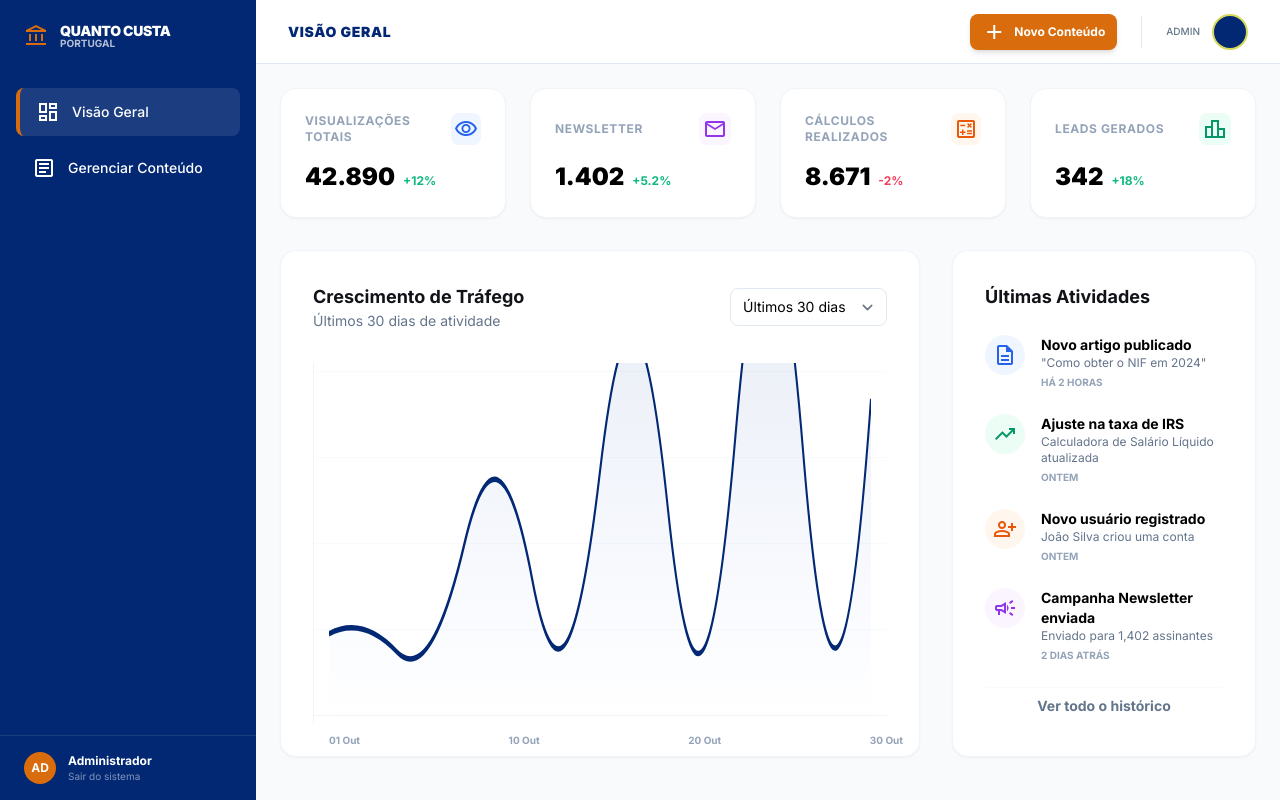
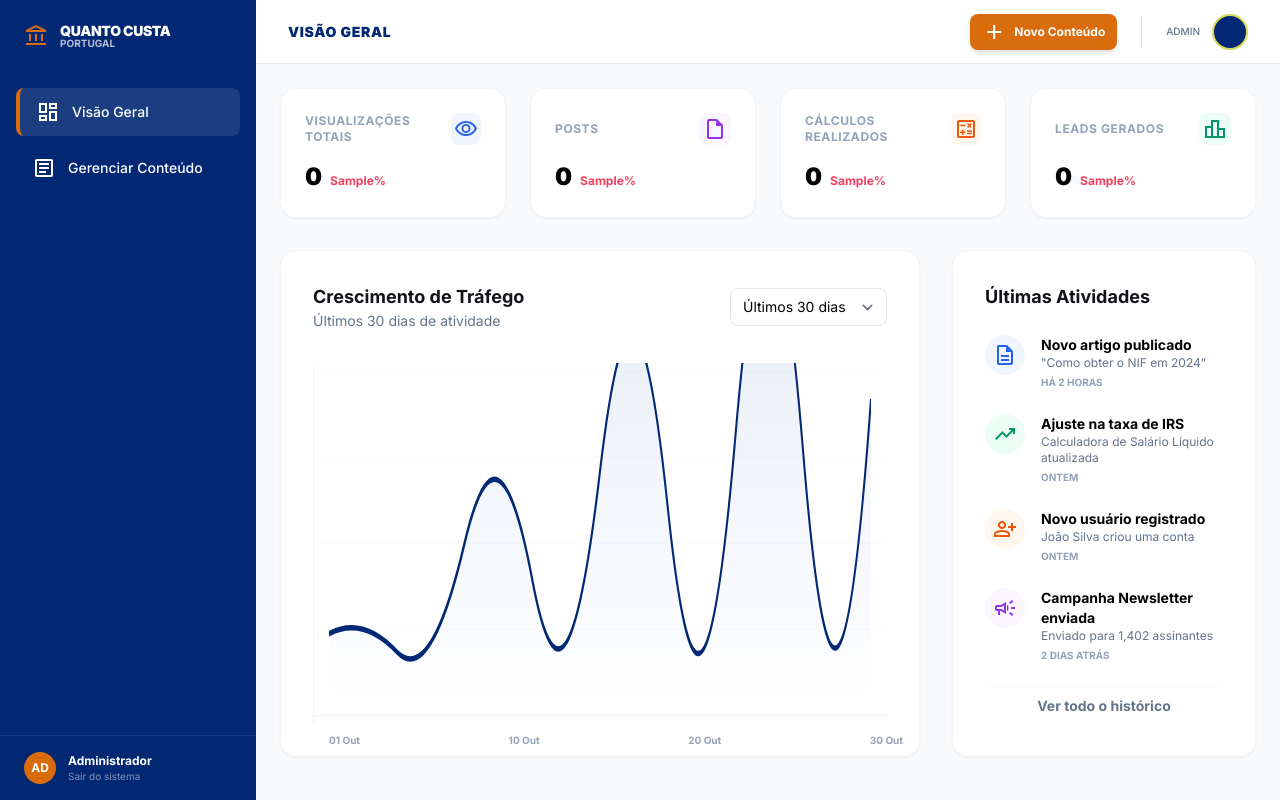
Before and after one commit to brunolagaris/blog_quanto_custa_portugal, a Django app: template dashboard/templates/dashboard/index.html in a window 1280 px wide. Run offline with Django 5.2, Linux system fonts and the light colour scheme; the template is opened without the code that fills it: most values are stand-ins (such as "Sample title", 1, 10 or a date in 2020); some libraries are stand-ins or nearby versions.

Commit message:
feat: implement dynamic growth logic and default values for all dashboard metrics

```diff
--- a/dashboard/templates/dashboard/index.html
+++ b/dashboard/templates/dashboard/index.html
@@ -12,20 +12,26 @@
             </div>
         </div>
         <div class="flex items-end gap-2 mt-2">
-            <span class="text-2xl font-black">42.890</span>
-            <span class="text-xs font-bold text-emerald-500 mb-1 flex items-center">+12%</span>
+            <span class="text-2xl font-black">{{ total_views|default:"0" }}</span>
+            <span
+                class="text-xs font-bold {% if viws_growth >= 0 %}text-emerald-500{% else %}text-rose-500{% endif %} mb-1 flex items-center">
+                {% if viws_growth >= 0 %}+{% endif %}{{ viws_growth }}%
+            </span>
         </div>
     </div>
     <div class="bg-white p-6 rounded-2xl shadow-sm border border-slate-100 flex flex-col gap-2">
         <div class="flex items-center justify-between">
-            <span class="text-xs font-bold text-slate-400 uppercase tracking-wider">Newsletter</span>
+            <span class="text-xs font-bold text-slate-400 uppercase tracking-wider">Posts</span>
             <div class="size-8 rounded-lg bg-purple-50 flex items-center justify-center text-purple-600">
-                <span class="material-symbols-outlined !text-20px">mail</span>
+                <span class="material-symbols-outlined !text-20px">note</span>
             </div>
         </div>
         <div class="flex items-end gap-2 mt-2">
-            <span class="text-2xl font-black">1.402</span>
-            <span class="text-xs font-bold text-emerald-500 mb-1 flex items-center">+5.2%</span>
+            <span class="text-2xl font-black">{{ total_posts|default:"0" }}</span>
+            <span
+                class="text-xs font-bold {% if posts_growth >= 0 %}text-emerald-500{% else %}text-rose-500{% endif %} mb-1 flex items-center">
+                {% if posts_growth >= 0 %}+{% endif %}{{ posts_growth }}%
+            </span>
         </div>
     </div>
     <div class="bg-white p-6 rounded-2xl shadow-sm border border-slate-100 flex flex-col gap-2">
@@ -36,8 +42,11 @@
             </div>
         </div>
         <div class="flex items-end gap-2 mt-2">
-            <span class="text-2xl font-black">8.671</span>
-            <span class="text-xs font-bold text-rose-500 mb-1 flex items-center">-2%</span>
+            <span class="text-2xl font-black">{{ total_calcs|default:"0" }}</span>
+            <span
+                class="text-xs font-bold {% if calcs_growth >= 0 %}text-emerald-500{% else %}text-rose-500{% endif %} mb-1 flex items-center">
+                {% if calcs_growth >= 0 %}+{% endif %}{{ calcs_growth }}%
+            </span>
         </div>
     </div>
     <div class="bg-white p-6 rounded-2xl shadow-sm border border-slate-100 flex flex-col gap-2">
@@ -48,8 +57,11 @@
             </div>
         </div>
         <div class="flex items-end gap-2 mt-2">
-            <span class="text-2xl font-black">342</span>
-            <span class="text-xs font-bold text-emerald-500 mb-1 flex items-center">+18%</span>
+            <span class="text-2xl font-black">{{ total_leads|default:"0" }}</span>
+            <span
+                class="text-xs font-bold {% if leads_growth >= 0 %}text-emerald-500{% else %}text-rose-500{% endif %} mb-1 flex items-center">
+                {% if leads_growth >= 0 %}+{% endif %}{{ leads_growth }}%
+            </span>
         </div>
     </div>
 </div>
```
Also changed, not shown: dashboard/models.py (+14 -0 lines), dashboard/views.py (+48 -1 lines).
